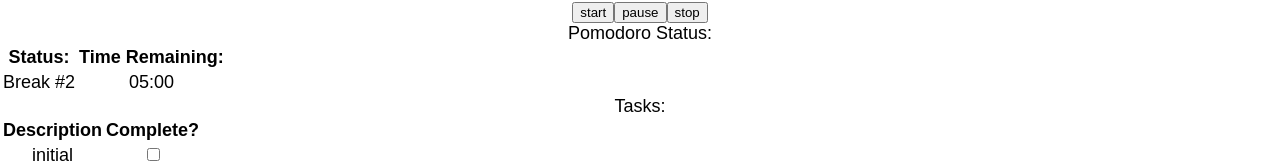
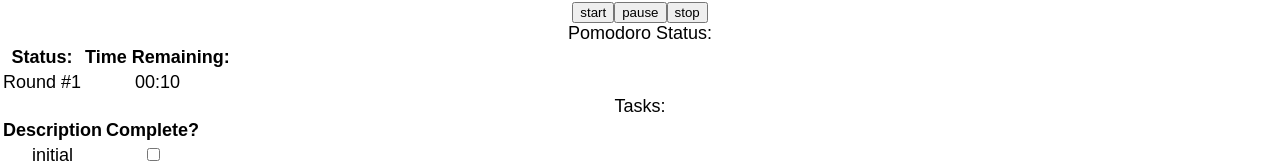
Before and after one commit to kurtGithubOK/DFShomework, a React (Create React App) app: page / in a window 1280 px wide. Shown: the part 210-373 px from the top of the page. Built offline with nearby package versions, Linux system fonts and the light colour scheme.

Commit message:
Status works but still needs to call stop.

```diff
--- a/src/PomodoroStatus/index.js
+++ b/src/PomodoroStatus/index.js
@@ -5,28 +5,52 @@ class PomodoroStatus extends React.Component {
   constructor(props) {
     super(props);
     const segmentList = [   // move to compWillMount()?????
-      {label: 'Round #1', duration: (25 * 60)},
-      {label: 'Break #1', duration: (5 * 60)},
-      {label: 'Round #2', duration: (25 * 60)},
-      {label: 'Break #2', duration: (5 * 60)},
-      {label: 'Round #3', duration: (25 * 60)},
-      {label: 'Break #3', duration: (5 * 60)},
-      {label: 'Round #4', duration: (25 * 60)},
-      {label: 'Break #4', duration: (15 * 60)},
+      {label: 'Round #1', duration: (15)},  // * 60
+      {label: 'Break #1', duration: (5)},
+      {label: 'Round #2', duration: (15)},
+      {label: 'Break #2', duration: (5 )},
+      {label: 'Round #3', duration: (15)},
+      {label: 'Break #3', duration: (5 )},
+      {label: 'Round #4', duration: (15)},
+      {label: 'Break #4', duration: (3 )},
     ];
     this.state = {
-      currentSegmentIndex: 3,
-      segmentList
+      segmentIndex: 0,
+      segmentList,
+      segmentTimeRemaining: segmentList[0].duration
+    }
+    setInterval(this.updateProgress, 1000)
+  }
+
+
+
+
+  updateProgress = () => {
+    const { segmentTimeRemaining, segmentIndex, segmentList } = this.state;
+    if(segmentTimeRemaining - 1 > 0) {
+      this.setState({ segmentTimeRemaining: segmentTimeRemaining - 1 });
+    } else {
+      const newSegmentIndex = segmentIndex + 1;
+      if(newSegmentIndex === segmentList.length) {
+        console.log('call strop somehow');
+      } else {
+        this.setState({
+          segmentIndex: newSegmentIndex,
+          segmentTimeRemaining: segmentList[newSegmentIndex].duration
+        });
+      }
     }
   }
+
 
   convertSecondsToMinutesSeconds = (seconds) => {
     return new Date(seconds * 1000).toISOString().substr(14, 5);
   }
 
   render() {
-    const {segmentList, currentSegmentIndex} = this.state;
-    const currentSegment = segmentList[currentSegmentIndex];
+    console.log('index', this.state.segmentIndex, 'segmentTimeRemaining', this.state.segmentTimeRemaining)
+    const {segmentList, segmentIndex, segmentTimeRemaining} = this.state;
+    const currentSegment = segmentList[segmentIndex];
     return (
       <div>
         <div>Pomodoro Status:</div>
@@ -38,7 +62,7 @@ class PomodoroStatus extends React.Component {
           </thead>
           <tbody>
           <tr>
-            <td>{currentSegment.label}</td><td>{this.convertSecondsToMinutesSeconds(currentSegment.duration)}</td>
+            <td>{currentSegment.label}</td><td>{this.convertSecondsToMinutesSeconds(segmentTimeRemaining)}</td>
           </tr>
           </tbody>
         </table>
```
